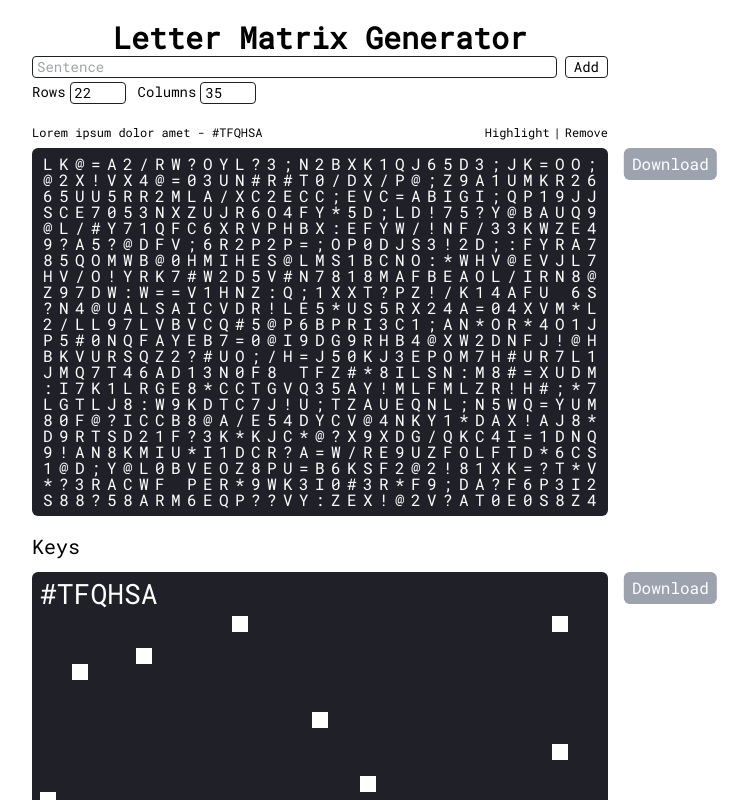
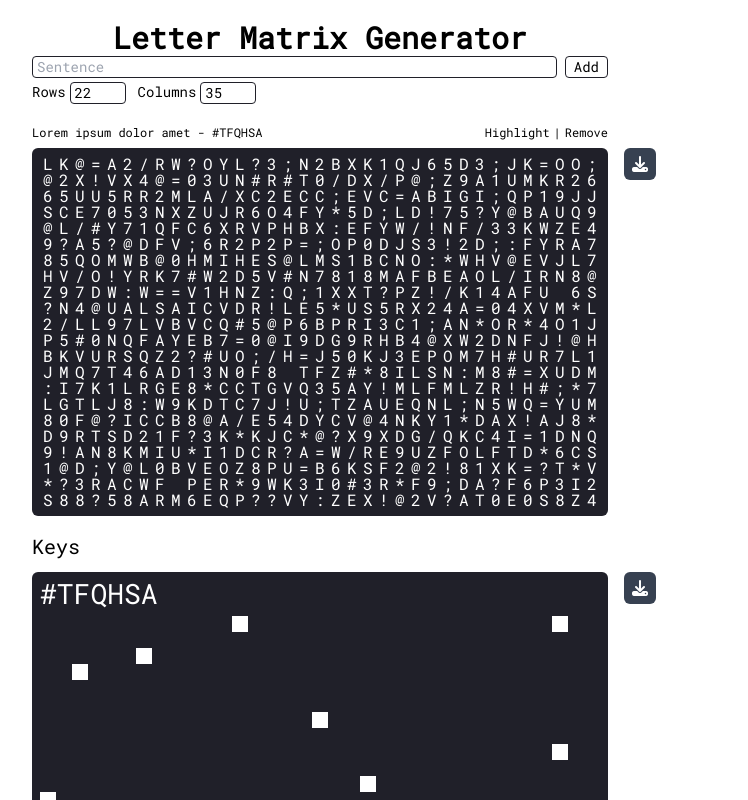
Before and after one commit to DenseOriginal/letter-matrix, a React (Vite) app: page / in a window 1280 px wide. Shown: the top 800 px of the page, without its empty margins (320-1068 px from the left). Built offline with nearby package versions, Linux system fonts and the light colour scheme.

Commit message:
Add better download

```diff
--- a/src/Out.tsx
+++ b/src/Out.tsx
@@ -87,9 +87,9 @@ function SvgElement(props: Props) {
 		</div>
 		<button
 			onClick={download}
-			className="absolute top-0 -right-4 translate-x-full px-2 py-1 text-white rounded-md bg-gray-400"
+			className="absolute top-0 -right-4 translate-x-full px-2 py-1 text-white rounded-md bg-gray-700"
 		>
-			Download
+			<i className="fa-solid fa-download"></i>
 		</button>
 	</div>
 }
```
